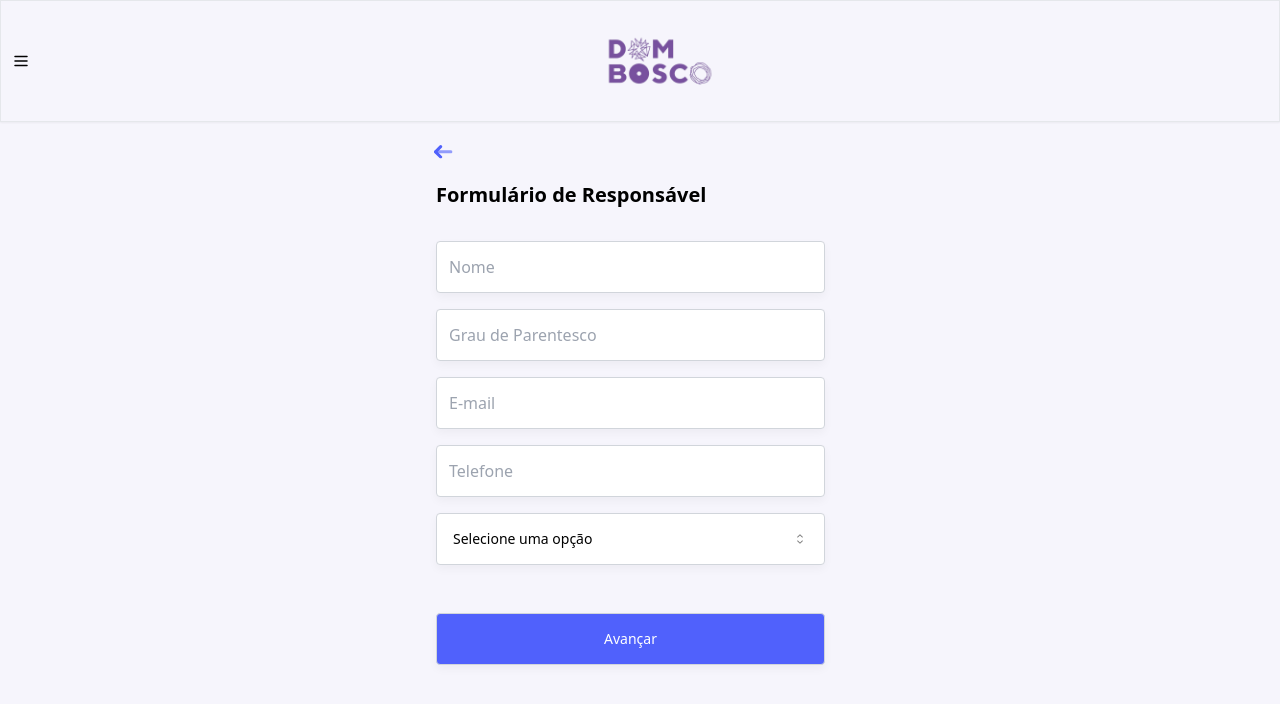
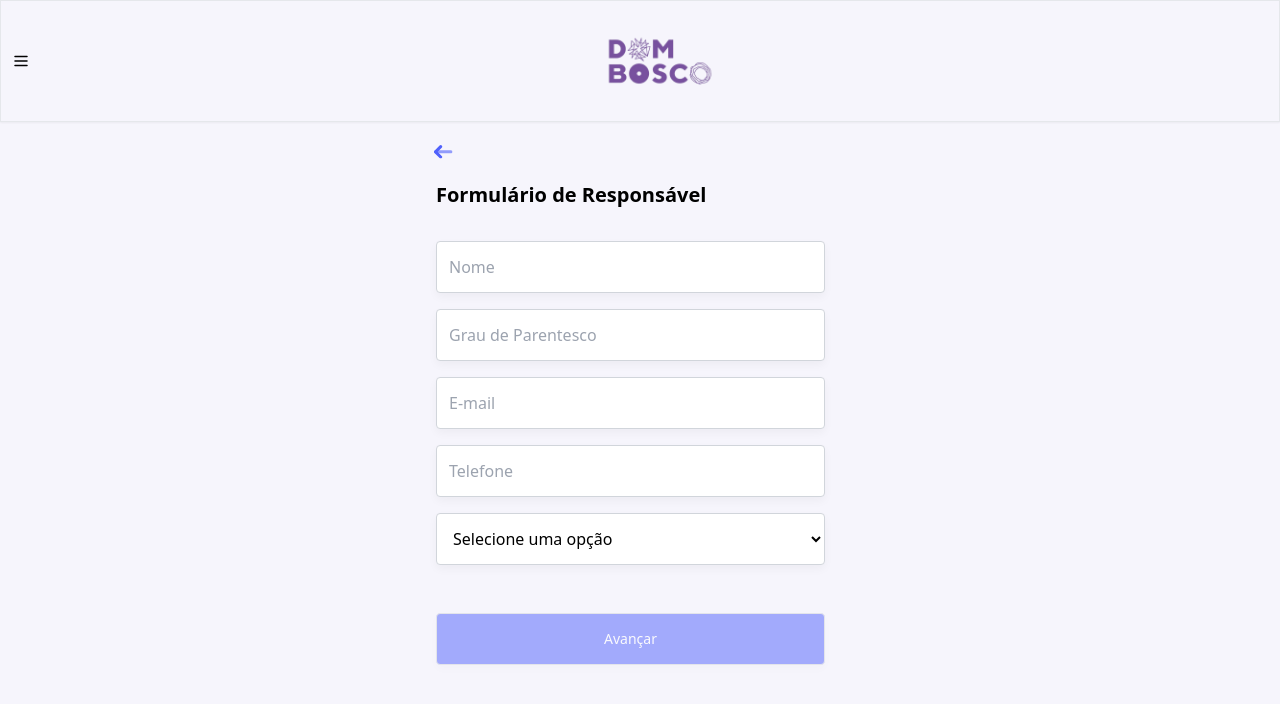
Before and after one commit to emanuel-luis/dombosco-service-desk, a Next.js app in the folder frontend/: page /persons-responsible in a window 1280 px wide. Shown: the top 704 px of the page. Built offline with nearby package versions, Linux system fonts and the light colour scheme; sample sign-in values are in the browser's storage.

Commit message:
feat: form validation

```diff
--- a/frontend/app/(home)/page.tsx
+++ b/frontend/app/(home)/page.tsx
@@ -62,7 +62,7 @@ export default function Home() {
           </p>
           <div className="flex flex-wrap -m-4"> {/* Removi o min-w-1000px para permitir responsividade */}
             {/* CRIAR TRATAMENTO PARA ERROS DA API */}
-            {group.map((data) => (
+            {group?.map((data) => (
               <div key={Math.random()} className="w-1/3 p-4 my-4">
                 {String(data['name']).toLowerCase() == 'Solicitações'.toLowerCase()
                 ?
--- a/frontend/app/persons-responsible/page.tsx
+++ b/frontend/app/persons-responsible/page.tsx
@@ -11,6 +11,7 @@ import formsServices from "../services/ContactsService";
 import Confirm from "../_components/Success";
 import Loader from "../_components/loader";
 import { useRouter } from "next/navigation";
+import * as Yup from 'yup';
 
 
 const PersonsResponsibleForm =  () => {
@@ -28,6 +29,15 @@ const PersonsResponsibleForm =  () => {
     phone: "",
     tratativa: "",
   };
+
+  const validationSchema = Yup.object({
+    nome: Yup.string()
+      .required('O campo Nome é obrigatório')
+      .min(3, 'O nome deve ter pelo menos 3 caracteres')
+      .max(50, 'O nome deve ter no máximo 50 caracteres'),
+    parentesco: Yup.number()
+      .required('O campo parentesco é obrigatório')
+  });
 
   const handleSubmit = () => {
     console.log("Formulário enviado da onde não era pra enviar")
@@ -68,8 +78,8 @@ const PersonsResponsibleForm =  () => {
             {!studentForm ? "Formulário de Responsável" : "Formulário do Aluno"}
           </h2>
 
-          <Formik initialValues={initialValues} onSubmit={handleSubmit}>
-            {({ values, setFieldValue, handleBlur }) => (
+            <Formik initialValues={initialValues} validationSchema={validationSchema}  onSubmit={handleSubmit}>
+              {({ values, setFieldValue, errors, touched, dirty, isValid}) => (
                 <Form>
                   {!showTratativa ? (
                     <>
@@ -80,11 +90,13 @@ const PersonsResponsibleForm =  () => {
                         <Field
                           name="nome"
                           type="text"
-                        className="w-[389px] h-[52px] border border-gray-300 rounded-[4px] p-3 bg-white shadow-[0_4px_10px_0_rgba(0,0,0,0.04)] hover:border-blue-500"
+                          className={`w-[389px] h-[52px] border ${
+                            errors.nome && touched.nome ? 'border-red-600' : 'border-gray-300'
+                          } rounded-[4px] p-3 bg-white shadow-[0_4px_10px_0_rgba(0,0,0,0.04)] hover:border-blue-500 outline-none`}
                           placeholder="Nome"
                           required
                         />
-                      <ErrorMessage name="nome" component="div" className="text-red-600 text-sm" />
+                        <ErrorMessage name="nome" component="div" className="text-red-600 text-sm mt-1" />
                       </div>
 
                     <div className="mb-4">
@@ -93,9 +105,12 @@ const PersonsResponsibleForm =  () => {
                       </label>
                       <Field
                         name="parentesco"
-                        className="w-[389px] h-[52px] border border-gray-300 rounded-[4px] p-3 bg-white shadow-[0_4px_10px_0_rgba(0,0,0,0.04)] hover:border-blue-500"
+                        className={`w-[389px] h-[52px] border ${
+                          errors.parentesco && touched.parentesco ? 'border-red-600' : 'border-gray-300'
+                        } rounded-[4px] p-3 bg-white shadow-[0_4px_10px_0_rgba(0,0,0,0.04)] hover:border-blue-500 outline-none`}
                         placeholder="Grau de Parentesco"
                       />
+                      <ErrorMessage name="parentesco" component="div" className="text-red-600 text-sm mt-1" />
                     </div>
 
                     <div className="mb-4">
@@ -123,30 +138,28 @@ const PersonsResponsibleForm =  () => {
                     </div>
 
                     <div className="mb-4">
-                      <label htmlFor="solicitado" className="hidden text-sm font-medium">
-                        Solicitado
+                    <label htmlFor="solicitado" className="text-sm font-medium">
                     </label>
-                      <Field name="solicitado">
-                        {() => (
-                          <Select onValueChange={(value) => setFieldValue("solicitado", value)}>
-                            <SelectTrigger className="w-[389px] h-[52px] border border-gray-300 rounded-[4px] p-4 bg-white shadow-[0_4px_10px_0_rgba(0,0,0,0.04)] hover:border-blue-500">
-                              <SelectValue placeholder="Selecione uma opção" />
-                            </SelectTrigger>
-                            <SelectContent className="bg-[white]">
-                              <SelectItem value="light" className="border border-gray-300">Light</SelectItem>
-                              <SelectItem value="dark" className="border border-gray-300">Dark</SelectItem>
-                              <SelectItem value="system" className="border border-gray-300">System</SelectItem>
-                            </SelectContent>
-                          </Select>
-                        )}
+                    <Field
+                      as="select" // Usando o campo select do Formik
+                      name="solicitado"
+                      className={`w-[389px] h-[52px] border ${
+                        errors.solicitado && touched.solicitado ? 'border-red-600' : 'border-gray-300'
+                      } rounded-[4px] p-3 bg-white shadow-[0_4px_10px_0_rgba(0,0,0,0.04)] hover:border-blue-500 outline-none`}
+                    >
+                      <option value="" label="Selecione uma opção" />
+                      <option value="light" label="Light" />
+                      <option value="dark" label="Dark" />
+                      <option value="system" label="System" />
                     </Field>
-                      <ErrorMessage name="solicitado" component="div" className="text-red-600 text-sm" />
+                    <ErrorMessage name="solicitado" component="div" className="text-red-600 text-sm mt-1" />
                     </div>
 
                     <Button
                       type="button"
                       onClick={(values : any) => handleAdvance()}
                       className="bg-[#5061FC] w-[389px] h-[52px] border border-gray-300 rounded-[4px] p-3 shadow-[0_4px_10px_0_rgba(0,0,0,0.04)] mt-8 text-white"
+                      disabled={!(isValid && dirty)}
                     >
                       Avançar
                     </Button>
--- a/frontend/app/petitions/page.tsx
+++ b/frontend/app/petitions/page.tsx
@@ -77,7 +77,7 @@ export default function Solicitações() {
           <img className="-rotate-90" src="/arrow.svg" />
         </Button>
         <h2 className="text-xl font-bold">Solicitações</h2>
-        {application.map(element => {
+        {application?.map(element => {
           console.log(element?.description)
           if (String(element?.description).toLowerCase() == "ATENDIMENTOS".toLowerCase()) {
             return (
--- a/frontend/package.json
+++ b/frontend/package.json
@@ -38,6 +38,7 @@
     "sonner": "^1.4.3",
     "tailwind-merge": "^2.2.1",
     "tailwindcss-animate": "^1.0.7",
+    "yup": "^1.4.0",
     "zod": "^3.23.8"
   },
   "prisma": {
```
Also changed, not shown: 2 other files (tests, documents, lock files or other folders). Lines whose indentation alone changed are shown as unchanged.
